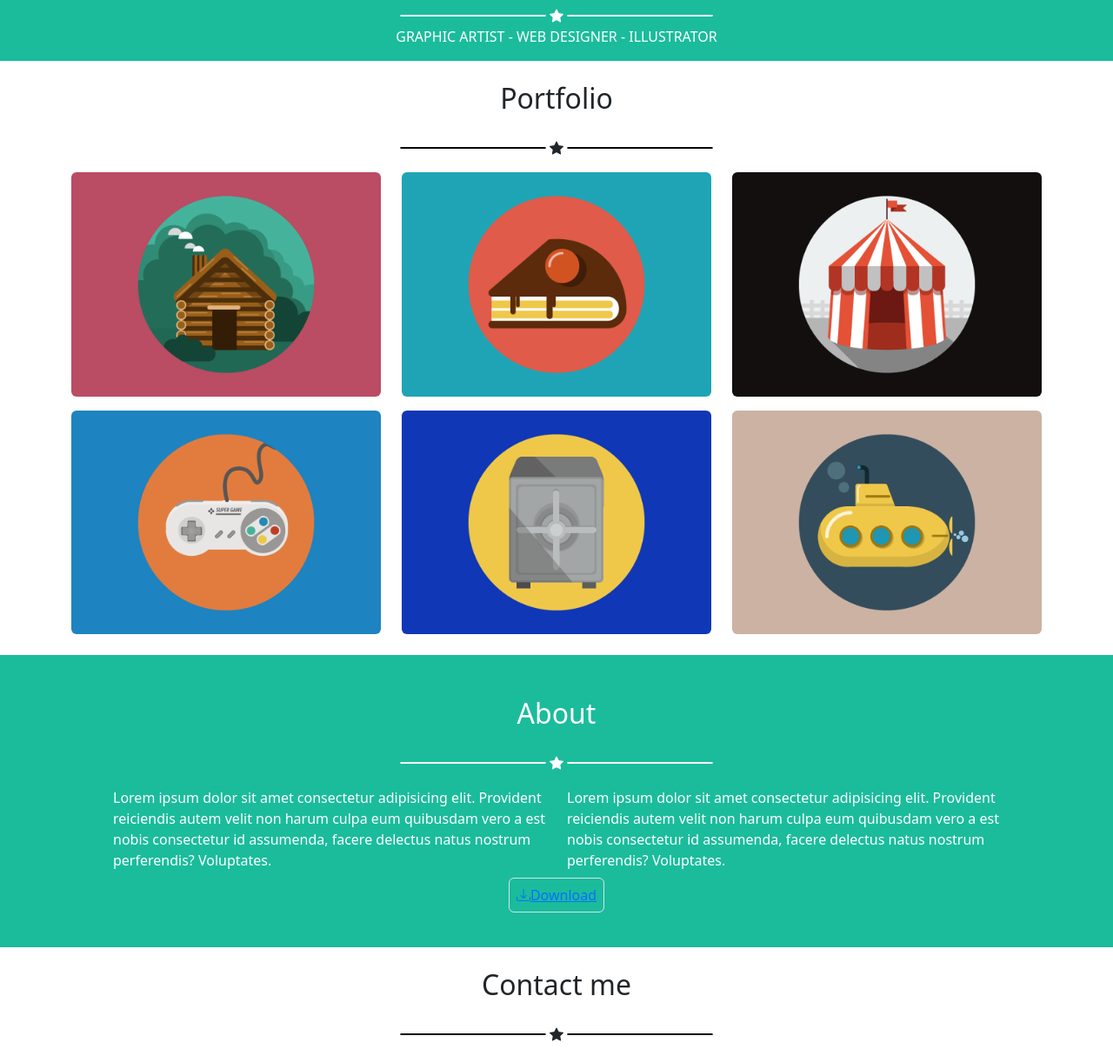
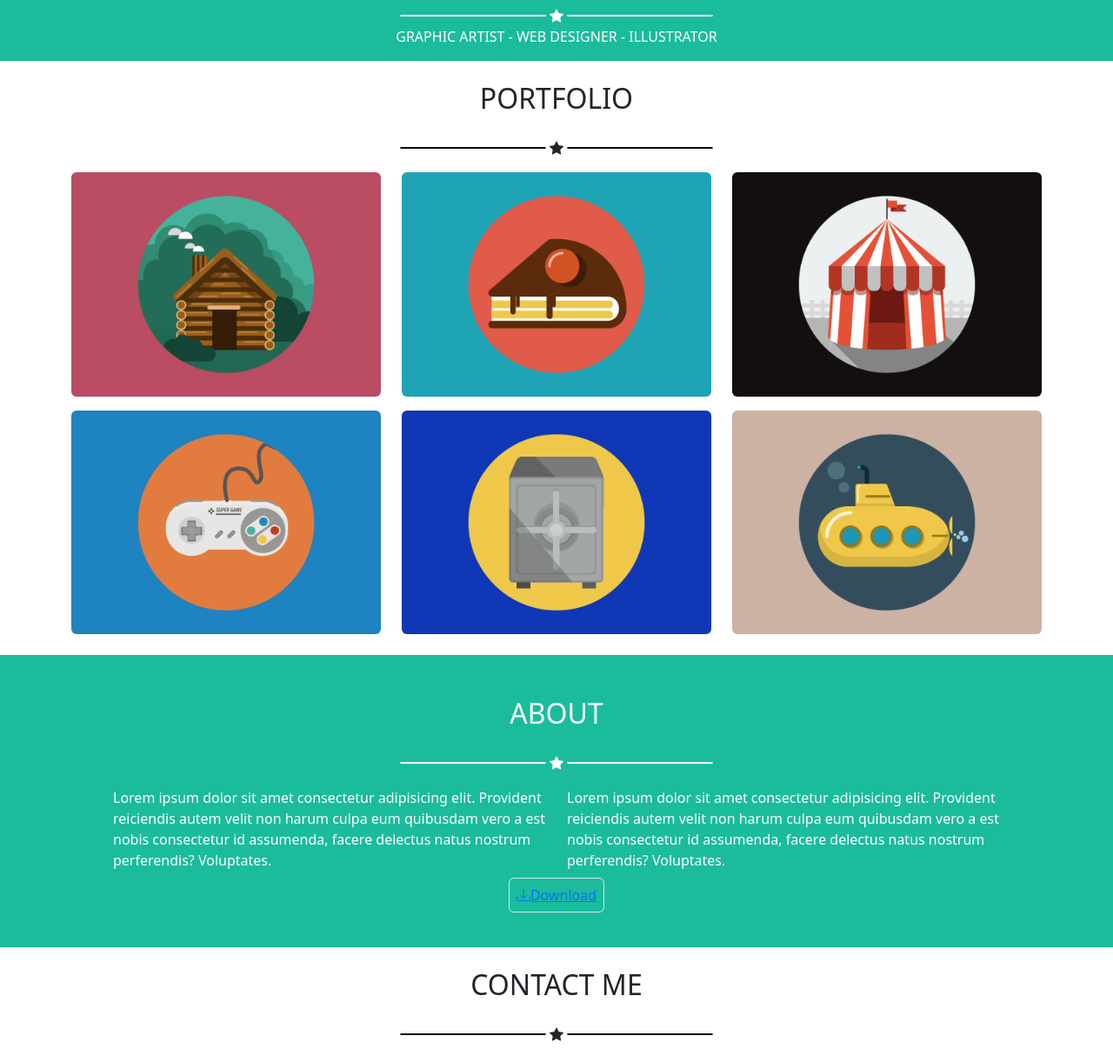
Before and after one commit to AlessandroVola/html-css-bootstrap-freelancer, a plain HTML site: page index.html in a window 1280 px wide. Shown: the part 533-1747 px from the top of the page at 87% size. Drawn offline with nearby package versions, Linux system fonts and the light colour scheme.

Commit message:
uppercase on titles

```diff
--- a/index.html
+++ b/index.html
@@ -69,7 +69,7 @@
         <section class="py-4">
             <div class="container-md text-center">
                 <div class="row">
-                    <div class="col-12">
+                    <div class="col-12 text-uppercase">
                         <h2>Portfolio</h2>
                     </div>
                     <div class="col-12">
@@ -109,7 +109,7 @@
         <section class="av-bg-green py-5">
             <div class="container-sm">
                 <div class="row text-center">
-                    <div class="col-12">
+                    <div class="col-12 text-uppercase">
                         <h2>About</h2>
                     </div>
                     <div class="col-12">
@@ -145,7 +145,7 @@
         <section id="form">
             <div class="container-lg py-4">
                 <div class="row text-center justify-content-center">
-                    <div class="col-12">
+                    <div class="col-12 text-uppercase">
                         <h2>Contact me</h2>
                     </div>
                     <div class="col-12">
```
